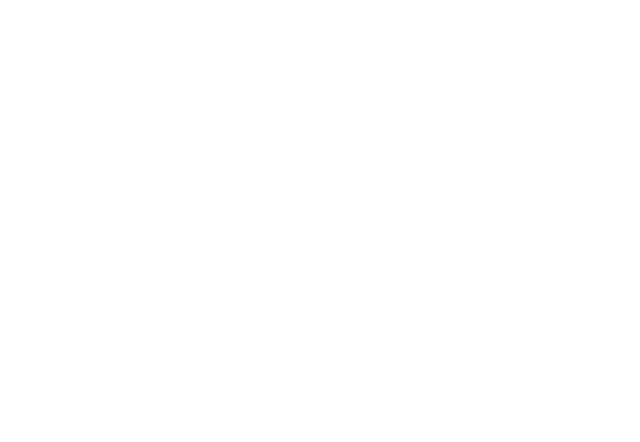
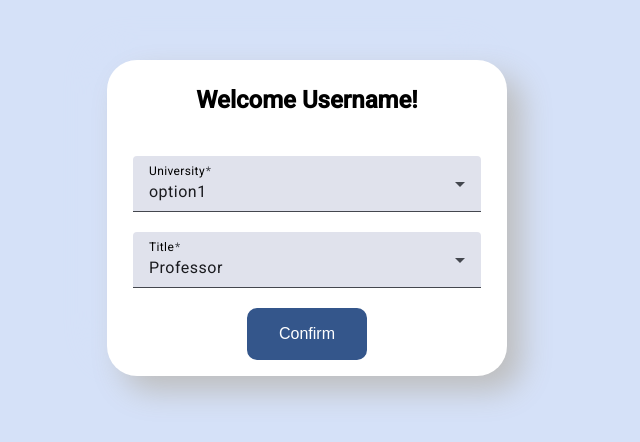
Before and after one commit to LukaIlic831/EduSchedule, an Angular app: page /professor-info in a window 1280 px wide. Before the commit this address led to /. Shown: the part 182-624 px from the top of the page, without its empty margins (333-973 px from the left). Built offline with nearby package versions, Linux system fonts and the light colour scheme.

Commit message:
created professor-info-page

```diff
--- a/src/app/feature/auth/pages/sign-in-page/sign-in-page.component.scss
+++ b/src/app/feature/auth/pages/sign-in-page/sign-in-page.component.scss
@@ -17,20 +17,10 @@
 }
 
 .auth__block {
-  width: 400px;
-  border-radius: 30px;
-  padding: $spacing-md;
-  background: $background-card;
-  margin: 0 $spacing-xl;
-  text-align: center;
+  @include mid-block();
   @include block-shadow();
   &--wrapper {
-    position: fixed;
-    top: 0;
-    bottom: 0;
-    left: 0;
-    right: 0;
-    background: $background-light;
+    @include mid-block-wrapper();
     @include flex-center();
   }
 
@@ -47,12 +37,7 @@
 
   &--confirm {
     max-width: 200px;
-    @include button-style;
-
-    &:hover {
-      color: $primary-color;
-      background-color: transparent;
-    }
+    @include button-style();
   }
 }
 
--- a/src/app/feature/auth/pages/sign-up-page/sign-up-page.component.scss
+++ b/src/app/feature/auth/pages/sign-up-page/sign-up-page.component.scss
@@ -17,20 +17,10 @@
 }
 
 .auth__block {
-  width: 400px;
-  border-radius: 30px;
-  padding: $spacing-md;
-  background: $background-card;
-  margin: 0 $spacing-xl;
-  text-align: center;
+  @include mid-block();
   @include block-shadow();
   &--wrapper {
-    position: fixed;
-    top: 0;
-    bottom: 0;
-    left: 0;
-    right: 0;
-    background: $background-light;
+    @include mid-block-wrapper();
     @include flex-center();
   }
 
@@ -56,12 +46,7 @@
 
   &--confirm {
     max-width: 200px;
-    @include button-style;
-
-    &:hover {
-      color: $primary-color;
-      background-color: transparent;
-    }
+     @include button-style();
   }
 }
 
--- /dev/null
+++ b/src/app/feature/user-info/pages/professor-info-page/professor-info-page.component.html
@@ -0,0 +1,36 @@
+<div class="info__block--wrapper">
+  <mat-card class="info__block">
+    <mat-card-header>
+      <mat-card-title>Welcome Username!</mat-card-title>
+    </mat-card-header>
+    <form>
+      <mat-card-content>
+        <div class="info__block--fields">
+          <div class="info__block--select">
+            <mat-form-field>
+              <mat-label>University</mat-label>
+              <select matNativeControl required>
+                <option value="option1">option1</option>
+                <option value="option2">option2</option>
+                <option value="option3">option3</option>
+              </select>
+            </mat-form-field>
+          </div>
+          <div class="info__block--select">
+            <mat-form-field>
+              <mat-label>Title</mat-label>
+              <select matNativeControl required>
+                <option value="Professor">Professor</option>
+                <option value="Assistant">Assistant</option>
+                <option value="Co-worker">Co-worker</option>
+              </select>
+            </mat-form-field>
+          </div>
+        </div>
+      </mat-card-content>
+      <mat-card-footer>
+        <button class="info__block--confirm" type="submit">Confirm</button>
+      </mat-card-footer>
+    </form>
+  </mat-card>
+</div>
--- /dev/null
+++ b/src/app/feature/user-info/pages/professor-info-page/professor-info-page.component.scss
@@ -0,0 +1,59 @@
+@use "variables" as *;
+@use "mixins" as *;
+mat-form-field {
+  width: 100%;
+
+  + mat-form-field {
+    margin-left: $spacing-sm;
+  }
+
+  div {
+    background-color: $input-background;
+  }
+}
+
+.info__block {
+  @include mid-block();
+  @include block-shadow();
+  &--wrapper {
+    @include mid-block-wrapper();
+    @include flex-center();
+  }
+
+  &--fields {
+    @include flex-center();
+    flex-direction: column;
+    width: 100%;
+  }
+
+  &--select {
+    width: 100%;
+  }
+
+  &--confirm {
+    max-width: 200px;
+    @include button-style();
+  }
+}
+
+mat-card-header {
+  @include flex-center();
+}
+
+
+mat-card-footer {
+  flex-direction: column;
+  margin-bottom: $spacing-xs;
+  @include flex-center();
+}
+
+mat-label {
+  color: $primary-text !important;
+}
+
+mat-card-title {
+  font-size: 24px !important;
+  font-weight: bold;
+  color: $primary-text;
+  margin-bottom: $spacing-xxl;
+}
--- a/src/styles/mixins.scss
+++ b/src/styles/mixins.scss
@@ -1,4 +1,4 @@
-@use 'variables' as *;
+@use "variables" as *;
 
 @mixin flex-center {
   display: flex;
@@ -22,4 +22,27 @@
   transition: ease-in-out 0.2s;
   border: 2px solid $primary-color;
   border-radius: 10px;
+
+  &:hover {
+    color: $primary-color;
+    background-color: transparent;
   }
+}
+
+@mixin mid-block {
+  width: 400px;
+  border-radius: 30px;
+  padding: $spacing-md;
+  background: $background-card;
+  margin: 0 $spacing-xl;
+  text-align: center;
+}
+
+@mixin mid-block-wrapper {
+  position: fixed;
+  top: 0;
+  bottom: 0;
+  left: 0;
+  right: 0;
+  background: $background-light;
+}
```
Also changed, not shown: src/app/app.routes.ts (+5 -3 lines), src/app/feature/user-info/pages/professor-info-page/professor-info-page.component.ts (added, +15 -0 lines), 1 other file (tests, documents, lock files or other folders). Lines whose indentation alone changed are shown as unchanged.
